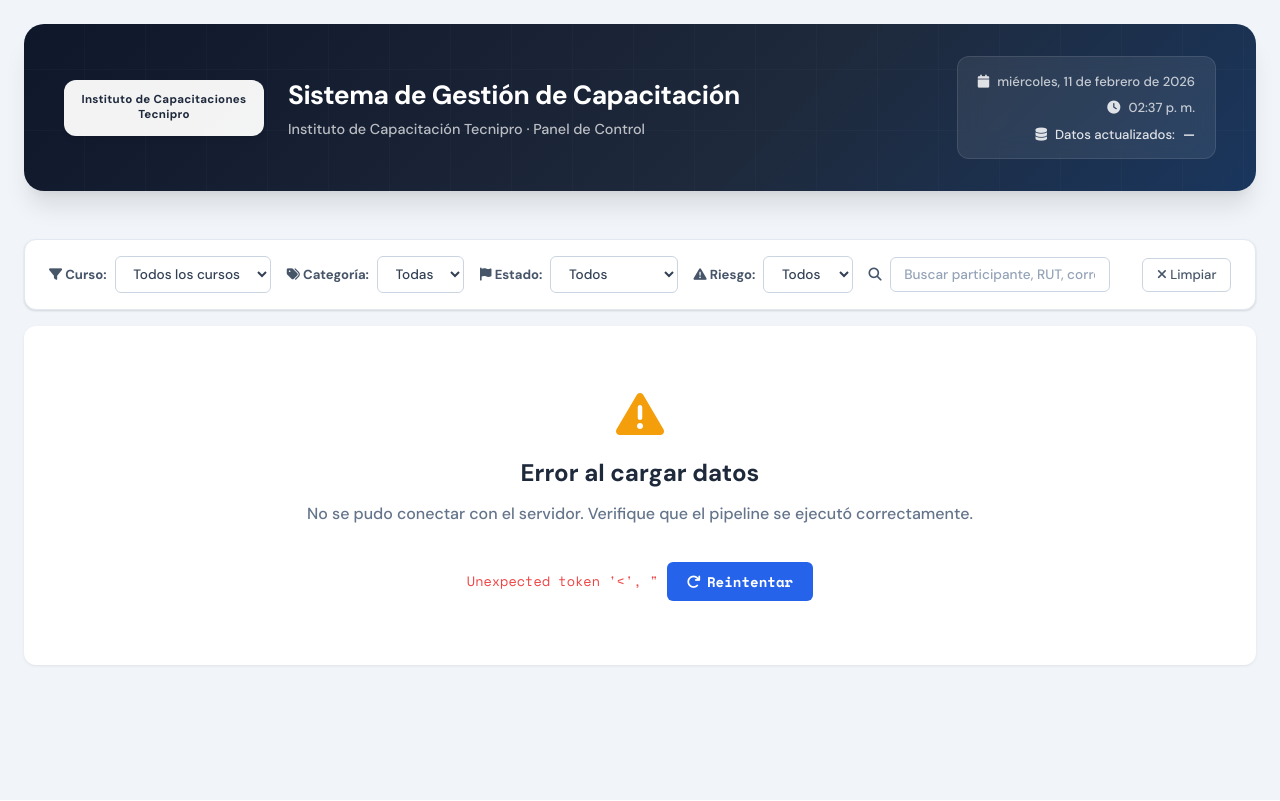
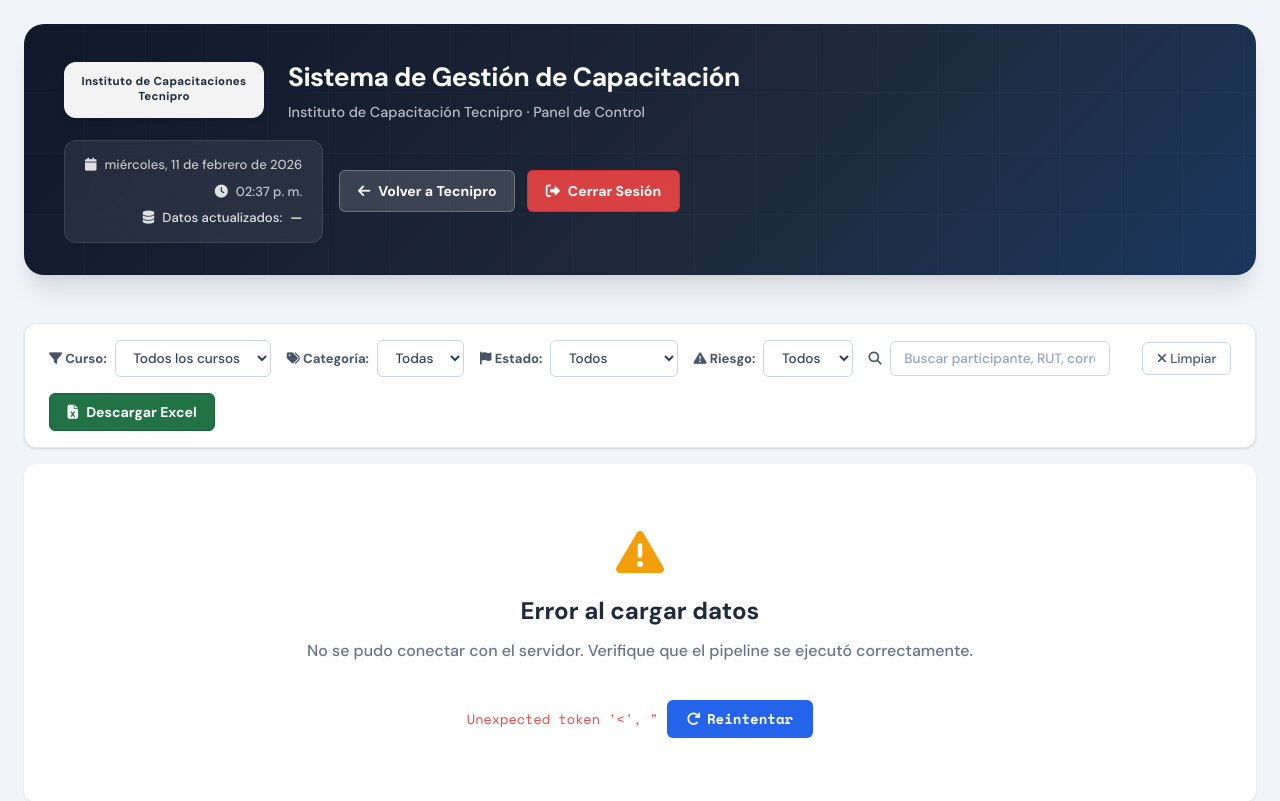
Before and after one commit to JuanOrtizLeiva/tecnipro-reportes, a Flask app: template templates/dashboard.html in a window 1280 px wide. Shown: the top 801 px of the page. Run offline with Flask 3, Linux system fonts and the light colour scheme; the template is opened without the code that fills it, so the values that code supplies are empty.

Commit message:
Mejoras UX dashboard: botones visibles + descarga Excel
Correcciones de UX:
- Botones "Volver" y "Cerrar Sesión" más grandes y visibles (btn-action)
- Botón "Volver" ahora dice "Volver a Tecnipro" con estilo destacado
- Botón "Cerrar Sesión" en rojo para mayor claridad

Nueva funcionalidad: Descarga Excel
- Endpoint GET /api/descargar-excel con filtrado por rol y cursos visibles
- Genera archivo .xlsx con openpyxl: 1 hoja por curso, headers formateados
- Estructura: Encabezado curso → Tabla estudiantes → Fila resumen
- Respeta filtros activos del dashboard (cursos visibles)
- Botón "Descargar Excel" verde en barra de filtros
- Admin descarga todos los cursos, comprador solo los suyos

Archivos modificados:
- templates/dashboard.html: Estilos btn-action, botones en header, función descargarExcel()
- src/web/routes.py: Nuevo endpoint /api/descargar-excel con generación Excel
- tests/test_auth.py: 5 tests nuevos para descarga (auth, admin, comprador, filtro, sin cursos)

Tests: 127 passed, 1 skipped (+5 tests nuevos)

Co-Authored-By: Claude Sonnet 4.5 <noreply@anthropic.com>

```diff
--- a/src/web/routes.py
+++ b/src/web/routes.py
@@ -220,3 +220,156 @@ def register_routes(app):
             return jsonify({
                 "error": resultado["detalle"],
             }), 500
+
+    # ── API: descargar Excel ──────────────────────────────
+
+    @app.route("/api/descargar-excel")
+    @login_required
+    def api_descargar_excel():
+        """Genera y descarga un archivo Excel con los datos visibles."""
+        from datetime import datetime
+        from io import BytesIO
+        from flask import send_file
+        from openpyxl import Workbook
+        from openpyxl.styles import Font, Alignment, PatternFill, Border, Side
+
+        # Cargar datos
+        json_path = settings.JSON_DATOS_PATH
+        if not json_path.exists():
+            return jsonify({"error": "No hay datos disponibles"}), 404
+
+        with open(json_path, "r", encoding="utf-8") as f:
+            datos = json.load(f)
+
+        # Filtrar por rol
+        cursos = datos.get("cursos", [])
+        if current_user.is_authenticated and current_user.rol == "comprador":
+            cursos = [c for c in cursos if int(c.get("id_moodle", 0)) in current_user.cursos]
+
+        # Filtrar por parámetro de query (cursos visibles)
+        cursos_param = request.args.get("cursos", "")
+        if cursos_param:
+            ids_visibles = set(cursos_param.split(","))
+            cursos = [c for c in cursos if c.get("id_moodle") in ids_visibles]
+
+        if not cursos:
+            return jsonify({"error": "No hay cursos para descargar"}), 404
+
+        # Crear workbook
+        wb = Workbook()
+        wb.remove(wb.active)  # Remover hoja por defecto
+
+        # Estilos
+        header_fill = PatternFill(start_color="2563EB", end_color="2563EB", fill_type="solid")
+        header_font = Font(bold=True, color="FFFFFF", size=11)
+        title_font = Font(bold=True, size=13)
+        border = Border(
+            left=Side(style='thin'),
+            right=Side(style='thin'),
+            top=Side(style='thin'),
+            bottom=Side(style='thin')
+        )
+
+        # Crear una hoja por curso
+        for curso in cursos:
+            # Nombre de hoja (máximo 31 caracteres)
+            nombre_hoja = curso.get("nombre_corto", curso.get("id_moodle", "Curso"))[:31]
+            ws = wb.create_sheet(title=nombre_hoja)
+
+            # Header del curso (filas 1-3)
+            ws.merge_cells('A1:J1')
+            ws['A1'] = curso.get("nombre", "Sin nombre")
+            ws['A1'].font = title_font
+            ws['A1'].alignment = Alignment(horizontal='center')
+
+            ws.merge_cells('A2:J2')
+            info_curso = f"ID Moodle: {curso.get('id_moodle', '—')} | ID SENCE: {curso.get('id_sence', '—')} | {curso.get('fecha_inicio', '—')} a {curso.get('fecha_fin', '—')}"
+            ws['A2'] = info_curso
+            ws['A2'].alignment = Alignment(horizontal='center')
+
+            ws.merge_cells('A3:J3')
+            comprador = curso.get("comprador", {})
+            info_comprador = f"Comprador: {comprador.get('nombre', 'Sin asignar')} | {comprador.get('empresa', '')} | {comprador.get('email', '')}"
+            ws['A3'] = info_comprador
+            ws['A3'].alignment = Alignment(horizontal='center')
+
+            # Headers de columnas (fila 5)
+            headers = [
+                "Nombre", "RUT", "Correo", "Progreso (%)", "Calificación",
+                "Estado", "Riesgo", "Conexiones SENCE", "DJ", "Días sin acceso"
+            ]
+            for col_idx, header in enumerate(headers, start=1):
+                cell = ws.cell(row=5, column=col_idx, value=header)
+                cell.font = header_font
+                cell.fill = header_fill
+                cell.alignment = Alignment(horizontal='center')
+                cell.border = border
+
+            # Datos de estudiantes
+            estudiantes = curso.get("estudiantes", [])
+            for row_idx, est in enumerate(estudiantes, start=6):
+                sence = est.get("sence") or {}
+                estado_texto = {"A": "Aprobado", "R": "Reprobado", "P": "En proceso"}.get(est.get("estado", ""), "—")
+
+                valores = [
+                    est.get("nombre", ""),
+                    est.get("id", ""),
+                    est.get("email", ""),
+                    est.get("progreso", 0),
+                    est.get("calificacion", 0),
+                    estado_texto,
+                    est.get("riesgo", "").capitalize() or "—",
+                    sence.get("n_ingresos", 0) if sence else 0,
+                    sence.get("declaracion_jurada", "—") if sence else "—",
+                    est.get("dias_sin_ingreso", 0)
+                ]
+
+                for col_idx, valor in enumerate(valores, start=1):
+                    cell = ws.cell(row=row_idx, column=col_idx, value=valor)
+                    cell.border = border
+                    if col_idx in (4, 5):  # Progreso y Calificación
+                        cell.alignment = Alignment(horizontal='center')
+
+            # Fila de resumen
+            stats = curso.get("estadisticas", {})
+            row_resumen = len(estudiantes) + 7
+            ws.merge_cells(f'A{row_resumen}:B{row_resumen}')
+            ws[f'A{row_resumen}'] = "RESUMEN"
+            ws[f'A{row_resumen}'].font = Font(bold=True)
+
+            ws[f'C{row_resumen}'] = f"Total: {stats.get('total_estudiantes', 0)}"
+            ws[f'D{row_resumen}'] = f"Promedio: {stats.get('promedio_progreso', 0):.1f}%"
+            ws[f'E{row_resumen}'] = f"Promedio: {stats.get('promedio_calificacion', 0):.1f}"
+            ws[f'F{row_resumen}'] = f"A:{stats.get('aprobados', 0)} R:{stats.get('reprobados', 0)} P:{stats.get('en_proceso', 0)}"
+            ws[f'G{row_resumen}'] = f"Alto:{stats.get('riesgo_alto', 0)} Medio:{stats.get('riesgo_medio', 0)}"
+            ws[f'H{row_resumen}'] = f"Conectados: {stats.get('conectados_sence', 0)}"
+
+            # Ajustar anchos de columna
+            ws.column_dimensions['A'].width = 35
+            ws.column_dimensions['B'].width = 14
+            ws.column_dimensions['C'].width = 30
+            ws.column_dimensions['D'].width = 12
+            ws.column_dimensions['E'].width = 12
+            ws.column_dimensions['F'].width = 12
+            ws.column_dimensions['G'].width = 10
+            ws.column_dimensions['H'].width = 16
+            ws.column_dimensions['I'].width = 8
+            ws.column_dimensions['J'].width = 15
+
+        # Guardar en memoria
+        output = BytesIO()
+        wb.save(output)
+        output.seek(0)
+
+        # Nombre del archivo
+        fecha_str = datetime.now().strftime("%Y%m%d")
+        filename = f"Reporte_Tecnipro_{fecha_str}.xlsx"
+
+        logger.info("Generando Excel: %s cursos para %s", len(cursos), current_user.email)
+
+        return send_file(
+            output,
+            mimetype="application/vnd.openxmlformats-officedocument.spreadsheetml.sheet",
+            as_attachment=True,
+            download_name=filename
+        )
--- a/templates/dashboard.html
+++ b/templates/dashboard.html
@@ -175,6 +175,49 @@
             transition: all .2s;
         }
         .btn-clear:hover { background: var(--slate-100); border-color: var(--slate-400); }
+
+        /* ── ACTION BUTTONS ── */
+        .btn-action {
+            padding: .55rem 1.1rem;
+            border-radius: var(--radius-xs);
+            font-size: .88rem;
+            font-weight: 600;
+            font-family: inherit;
+            cursor: pointer;
+            transition: all .2s;
+            text-decoration: none;
+            display: inline-flex;
+            align-items: center;
+            gap: .5rem;
+            border: none;
+        }
+        .btn-back {
+            background: rgba(255,255,255,.15);
+            color: white;
+            border: 1px solid rgba(255,255,255,.25);
+        }
+        .btn-back:hover {
+            background: rgba(255,255,255,.25);
+            border-color: rgba(255,255,255,.4);
+        }
+        .btn-logout {
+            background: rgba(239,68,68,.9);
+            color: white;
+            border: 1px solid rgba(220,38,38,.8);
+        }
+        .btn-logout:hover {
+            background: var(--red-600);
+            box-shadow: 0 4px 12px rgba(220,38,38,.3);
+        }
+        .btn-excel {
+            background: #217346;
+            color: white;
+            border: 1px solid #1d5f3a;
+        }
+        .btn-excel:hover {
+            background: #1a5c37;
+            box-shadow: 0 4px 12px rgba(33,115,70,.3);
+        }
 
         /* ── COURSE SECTIONS ── */
         .course-section {
@@ -543,10 +586,14 @@
                 </div>
                 <div class="header-meta" id="userInfo" style="display:none;">
                     <span><i class="fas fa-user"></i> <strong id="userName"></strong> <span id="userRole" style="opacity:.6;font-size:.75rem;"></span></span>
-                    <span style="display:flex;gap:.75rem;">
-                        <a href="https://www.tecnipro.cl" style="color:rgba(255,255,255,.7);text-decoration:none;font-size:.8rem;"><i class="fas fa-arrow-left"></i> tecnipro.cl</a>
-                        <a href="/logout" style="color:rgba(255,255,255,.7);text-decoration:none;font-size:.8rem;"><i class="fas fa-sign-out-alt"></i> Cerrar Sesión</a>
-                    </span>
+                </div>
+                <div style="display:flex;gap:.75rem;flex-wrap:wrap;" id="actionButtons" style="display:none;">
+                    <a href="https://www.tecnipro.cl" class="btn-action btn-back">
+                        <i class="fas fa-arrow-left"></i> Volver a Tecnipro
+                    </a>
+                    <a href="/logout" class="btn-action btn-logout">
+                        <i class="fas fa-sign-out-alt"></i> Cerrar Sesión
+                    </a>
                 </div>
             </div>
         </div>
@@ -592,6 +639,9 @@
             <input type="text" class="filter-input" id="filterSearch" placeholder="Buscar participante, RUT, correo...">
         </div>
         <button class="btn-clear" onclick="clearFilters()"><i class="fas fa-times"></i> Limpiar</button>
+        <button class="btn-action btn-excel" onclick="descargarExcel()" id="btnExcel">
+            <i class="fas fa-file-excel"></i> Descargar Excel
+        </button>
     </div>
 
     <!-- COURSES -->
@@ -709,6 +759,7 @@ async function loadUserInfo() {
             document.getElementById('userRole').textContent =
                 CURRENT_USER.rol === 'admin' ? '(Admin)' : `(${CURRENT_USER.nombre})`;
             document.getElementById('userInfo').style.display = '';
+            document.getElementById('actionButtons').style.display = '';
 
             // Hide email controls for non-admin
             if (CURRENT_USER.rol !== 'admin') {
@@ -1215,6 +1266,28 @@ document.getElementById('emailModalOverlay').addEventListener('click', function(
 // Update preview on input changes
 document.getElementById('emailSubject')?.addEventListener('input', updateEmailPreview);
 document.getElementById('emailBody')?.addEventListener('input', updateEmailPreview);
+
+// ═══════════════════════════════════════════════════════
+// DESCARGAR EXCEL
+// ═══════════════════════════════════════════════════════
+function descargarExcel() {
+    // Obtener IDs de cursos visibles (aplicando filtros)
+    const cursosVisibles = [];
+    document.querySelectorAll('.course-section').forEach(section => {
+        if (section.style.display !== 'none') {
+            cursosVisibles.push(section.dataset.courseId);
+        }
+    });
+
+    // Construir URL con parámetros
+    let url = '/api/descargar-excel';
+    if (cursosVisibles.length > 0) {
+        url += '?cursos=' + cursosVisibles.join(',');
+    }
+
+    // Abrir URL para descargar
+    window.location.href = url;
+}
 </script>
 </body>
 </html>
```
Also changed, not shown: tests/test_auth.py (+69 -0 lines).
